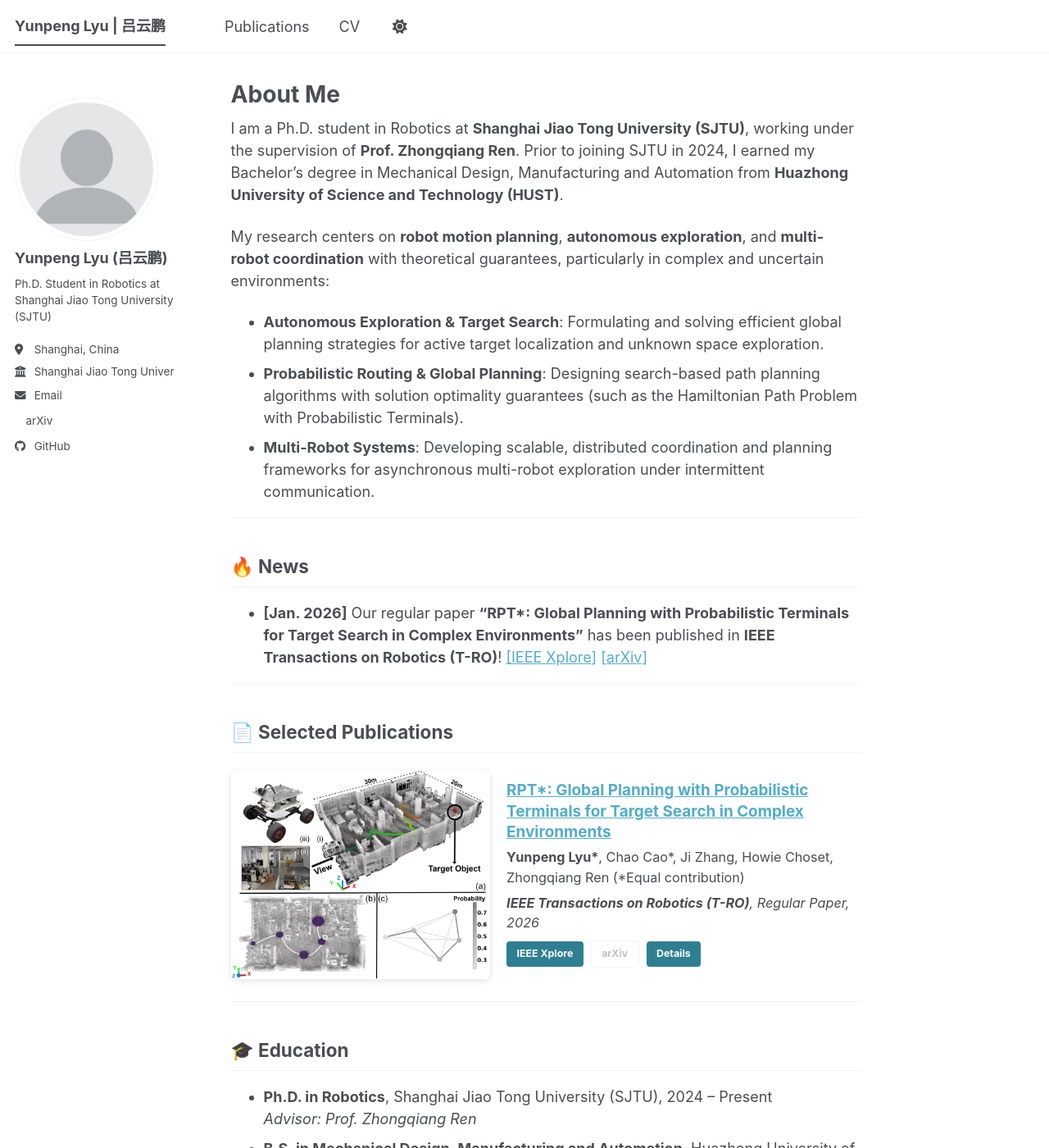
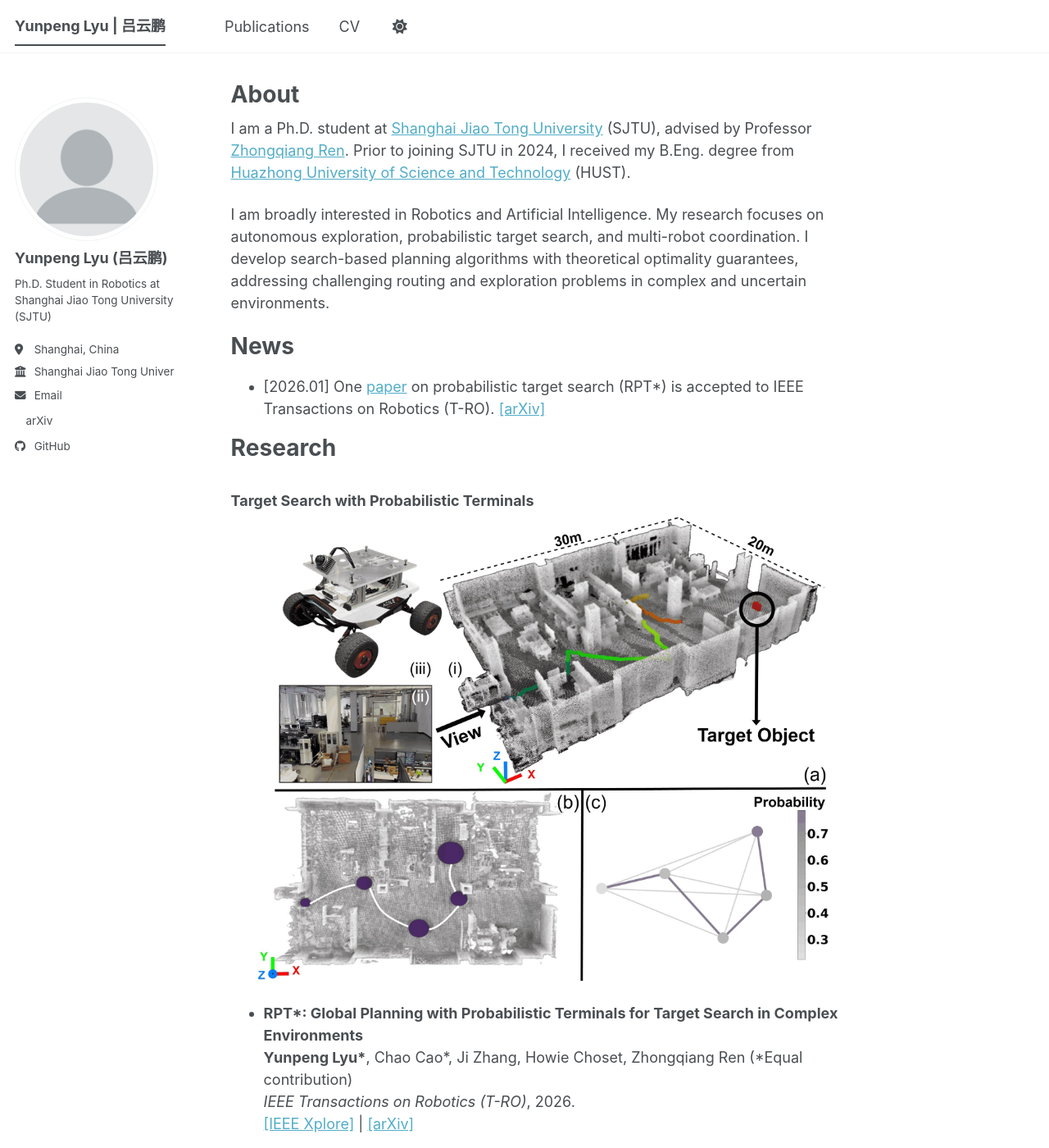
Before and after one commit to lveverflipped/lveverflipped.github.io, a Jekyll site: the page built from _pages/about.md, in a window 1280 px wide and 1400 px high. Shown: the whole window at 82% size. Built offline with Jekyll 4.4.1, drawn with Linux system fonts in a browser that asks for light colours; a script bundle is joined from its source files by our own code; a style sheet for code colours, icons or effects is not loaded; some of the changed text lies outside the part shown.

Commit message:
Refactor homepage to clean academic style matching Prof. Ren's page

```diff
--- a/_pages/about.md
+++ b/_pages/about.md
@@ -1,55 +1,29 @@
 ---
 permalink: /
-title: "About Me"
+title: "About"
 author_profile: true
 redirect_from:
   - /about/
   - /about.html
 ---
 
-I am a Ph.D. student in Robotics at **Shanghai Jiao Tong University (SJTU)**, working under the supervision of **Prof. Zhongqiang Ren**. Prior to joining SJTU in 2024, I earned my Bachelor's degree in Mechanical Design, Manufacturing and Automation from **Huazhong University of Science and Technology (HUST)**.
+I am a Ph.D. student at [Shanghai Jiao Tong University](https://www.sjtu.edu.cn/) (SJTU), advised by Professor [Zhongqiang Ren](https://wonderren.github.io/). Prior to joining SJTU in 2024, I received my B.Eng. degree from [Huazhong University of Science and Technology](https://www.hust.edu.cn/) (HUST).
 
-My research centers on **robot motion planning**, **autonomous exploration**, and **multi-robot coordination** with theoretical guarantees, particularly in complex and uncertain environments:
-- **Autonomous Exploration & Target Search**: Formulating and solving efficient global planning strategies for active target localization and unknown space exploration.
-- **Probabilistic Routing & Global Planning**: Designing search-based path planning algorithms with solution optimality guarantees (such as the Hamiltonian Path Problem with Probabilistic Terminals).
-- **Multi-Robot Systems**: Developing scalable, distributed coordination and planning frameworks for asynchronous multi-robot exploration under intermittent communication.
+I am broadly interested in Robotics and Artificial Intelligence. My research focuses on autonomous exploration, probabilistic target search, and multi-robot coordination. I develop search-based planning algorithms with theoretical optimality guarantees, addressing challenging routing and exploration problems in complex and uncertain environments.
 
----
+# News
+* [2026.01] One [paper](https://ieeexplore.ieee.org/document/11769626) on probabilistic target search (RPT\*) is accepted to IEEE Transactions on Robotics (T-RO). [[arXiv]](https://arxiv.org/abs/2601.12701)
 
-## 🔥 News
-- **[Jan. 2026]** Our regular paper **"RPT\*: Global Planning with Probabilistic Terminals for Target Search in Complex Environments"** has been published in **IEEE Transactions on Robotics (T-RO)**! [[IEEE Xplore]](https://ieeexplore.ieee.org/document/11769626) [[arXiv]](https://arxiv.org/abs/2601.12701)
+# Research
 
----
+### Target Search with Probabilistic Terminals
+<p align="center">
+  <a href="https://ieeexplore.ieee.org/document/11769626">
+    <img src="/images/rpt_star.jpg" alt="RPT* Target Search" width="92%">
+  </a>
+</p>
 
-## 📄 Selected Publications
-
-<div style="display: flex; flex-wrap: wrap; gap: 20px; align-items: center; margin-top: 1.2em; margin-bottom: 1.5em;">
-  <div style="flex: 1 1 260px; max-width: 320px;">
-    <a href="https://ieeexplore.ieee.org/document/11769626">
-      <img src="/images/rpt_star.jpg" alt="RPT* System Overview" style="width: 100%; border-radius: 6px; box-shadow: 0 2px 8px rgba(0,0,0,0.12); display: block;">
-    </a>
-  </div>
-  <div style="flex: 2 1 320px;">
-    <h3 style="margin-top: 0; margin-bottom: 0.3em; font-size: 1.05em; line-height: 1.35;">
-      <a href="https://ieeexplore.ieee.org/document/11769626">RPT*: Global Planning with Probabilistic Terminals for Target Search in Complex Environments</a>
-    </h3>
-    <p style="margin-bottom: 0.4em; font-size: 0.9em;">
-      <strong>Yunpeng Lyu*</strong>, Chao Cao*, Ji Zhang, Howie Choset, Zhongqiang Ren (*Equal contribution)
-    </p>
-    <p style="margin-bottom: 0.6em; font-size: 0.9em; font-style: italic;">
-      <strong>IEEE Transactions on Robotics (T-RO)</strong>, Regular Paper, 2026
-    </p>
-    <p style="margin-bottom: 0;">
-      <a href="https://ieeexplore.ieee.org/document/11769626" class="btn btn--primary btn--small" style="text-decoration:none; margin-right: 4px;">IEEE Xplore</a>
-      <a href="https://arxiv.org/abs/2601.12701" class="btn btn--inverse btn--small" style="text-decoration:none; margin-right: 4px;">arXiv</a>
-      <a href="/publication/2026-01-19-rpt-star" class="btn btn--small" style="text-decoration:none;">Details</a>
-    </p>
-  </div>
-</div>
-
----
-
-## 🎓 Education
-- **Ph.D. in Robotics**, Shanghai Jiao Tong University (SJTU), 2024 – Present
-  *Advisor: Prof. Zhongqiang Ren*
-- **B.S. in Mechanical Design, Manufacturing and Automation**, Huazhong University of Science and Technology (HUST), 2020 – 2024
+* **RPT\*: Global Planning with Probabilistic Terminals for Target Search in Complex Environments**
+  **Yunpeng Lyu\***, Chao Cao\*, Ji Zhang, Howie Choset, Zhongqiang Ren (\*Equal contribution)
+  *IEEE Transactions on Robotics (T-RO)*, 2026.
+  [[IEEE Xplore]](https://ieeexplore.ieee.org/document/11769626) | [[arXiv]](https://arxiv.org/abs/2601.12701)
```
